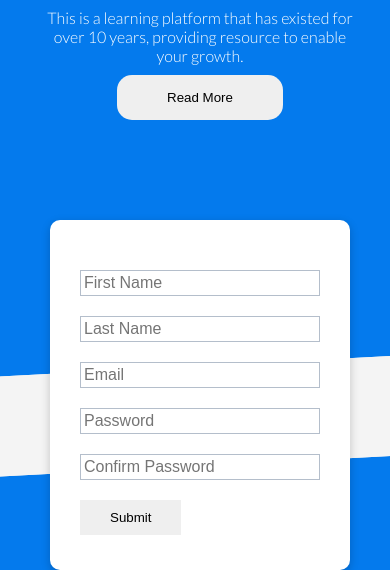
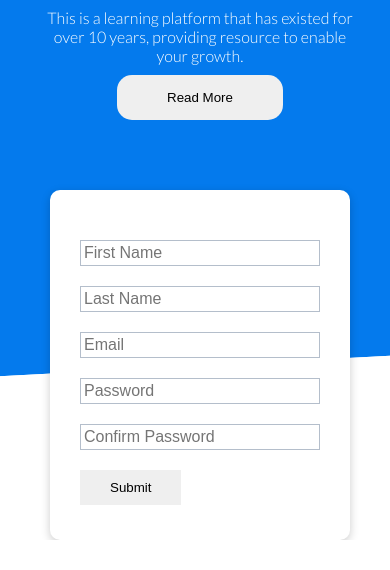
Before and after one commit to oyenuga17/WTF-Projects, a plain HTML site: page docs/index.html in a window 390 px wide. Shown: the part 448-1018 px from the top of the page. After the commit the page ends 988 px from the top, so only its background shows below. Drawn offline with Linux system fonts and the light colour scheme.

Commit message:
fixed the curved section

```diff
--- a/docs/assets/css/styles.css
+++ b/docs/assets/css/styles.css
@@ -17,7 +17,7 @@ html {
 body,
 .page {
     height: 100vh;
-    background-color: var(--primary-color);
+
     font-family: 'Lato', sans-serif;
 }
 
@@ -36,13 +36,14 @@ body,
 .sign_up_page {
     text-align: center;
     height: 30vh;
-    padding-top: 70px;
     font-weight: 700;
     color: white;
+    background-color: var(--primary-color);
 }
 
 .sign_up_page h1{
    font-size: 2.5rem;
+   padding-top: 70px;
    padding-bottom: 30px;
 }
 .sign_up_page h2{
@@ -53,7 +54,8 @@ body,
 .showcase {
     height: 70vh;
     padding: 0 200px 0 200px;
-    position: relative;
+
+    background-color: var(--primary-color);
 }
 
 .showcase::before,
@@ -64,7 +66,7 @@ body,
   bottom: -70px;
   right: 0;
   left: 0;
-  background:var(--light-color);
+  background:#fff;
   transform: skewY(-3deg);
   -webkit-transform: skewY(-3deg);
   -moz-transform: skewY(-3deg);
@@ -176,6 +178,12 @@ form input:focus {
     }
     .showcase-text p{
         padding-bottom: 10px;
+
+    }
+    .showcase_form_card{
+      top:30px;
+
+
     }
 
 
```
